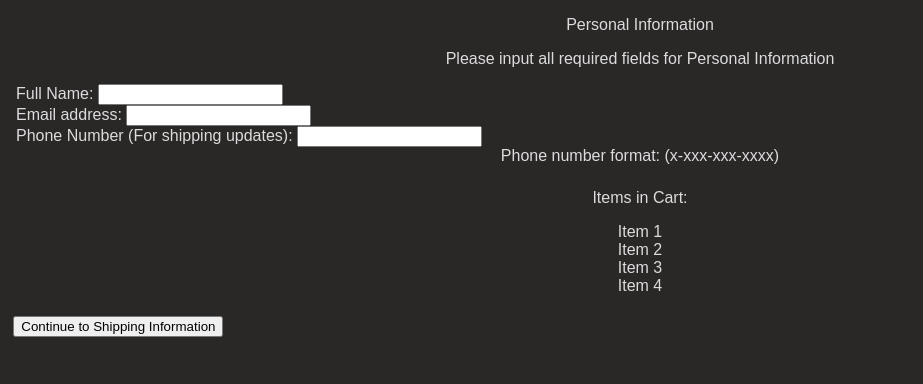
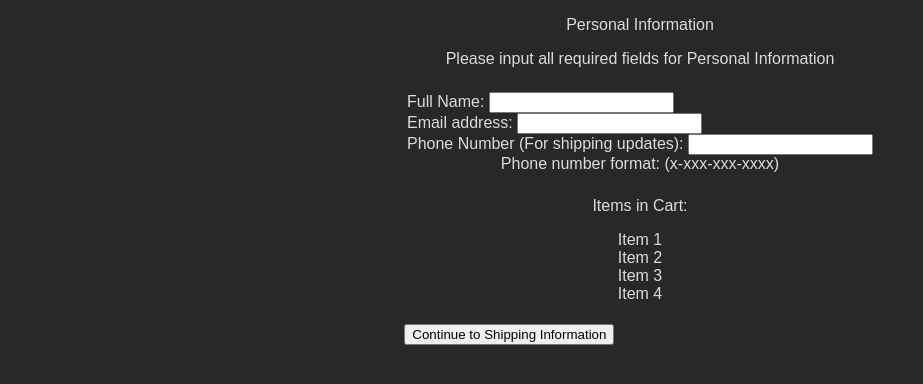
Before and after one commit to hci-unstoppable/hci-shopping-site-code, a website: page index.html in a window 1280 px wide. Shown: the whole page, without its empty margins (0-923 px from the left). Drawn offline with Linux system fonts and the light colour scheme.

Commit message:
Add css for payment-information page and billing-information page

```diff
--- a/assets/screen.css
+++ b/assets/screen.css
@@ -15,10 +15,8 @@ html {
   line-height: 1.125em;  /* 18/16 = 1.125*/
   color: #DCDCDC;
   background-color: #2a2727;
-}
-
-.personal-information {
   display: flex;
+  justify-content: center;
 }
 
 header {
@@ -28,18 +26,24 @@ header {
   margin: 1em; /* 16/16 - 1*/
 }
 
-#required-personal-information {
+#required-personal-information,
+#required-shipping-information,
+#shipping-options,
+#required-payment-information,
+#card-information,
+#billing-address {
   display: flex;
   flex-wrap: wrap;
   justify-content: center;
   align-items: center;
-  margin-top: .5em; /*8/16 = .25 */
-  margin-bottom: .5em;
+  margin-top: 1em;
+  margin-bottom: 1em;
   margin-left: 1em;
   margin-right: 1em;
 }
 
-#personal-information-fields {
+#personal-information-fields,
+#shipping-address {
   display: flex;
   flex-wrap: wrap;
   flex-direction: column;
```
